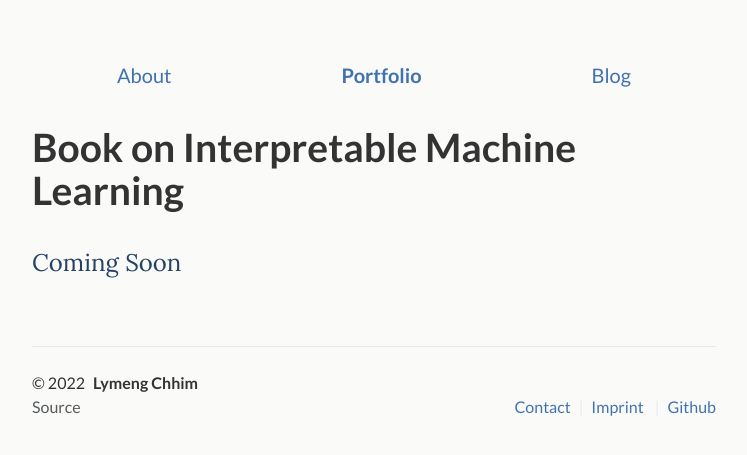
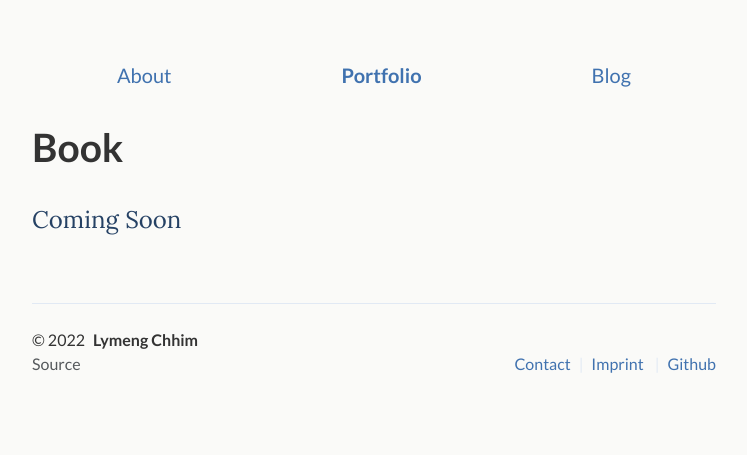
Before and after one commit to LymengLM/LymengLM.github.io, a Jekyll site: the page built from _pages/portfolio.md, in a window 1280 px wide. Shown: the top 455 px of the page, without its empty margins (266-1013 px from the left). Built offline with Jekyll 4.4.1, drawn with Linux system fonts in a browser that asks for light colours.

Commit message:
Update portfolio.md

```diff
--- a/_pages/portfolio.md
+++ b/_pages/portfolio.md
@@ -1,8 +1,8 @@
 ---
 layout: page
-title: IML Book
-subtitle: Book on Interpretable Machine Learning
-desc: A Guide for Making Black Box Models Explainable.
+title: Book
+subtitle: Book
+desc: A Guide
 permalink: /porfolio/
 ---
 
@@ -10,7 +10,7 @@ permalink: /porfolio/
 
 <div class="lead lead-about">
 Coming Soon
-<!-- Read my book about [Interpretable Machine Learning](https://christophm.github.io/interpretable-ml-book/).  -->
+<!-- Read my book about.  -->
 </div>
 
 </div>
```
